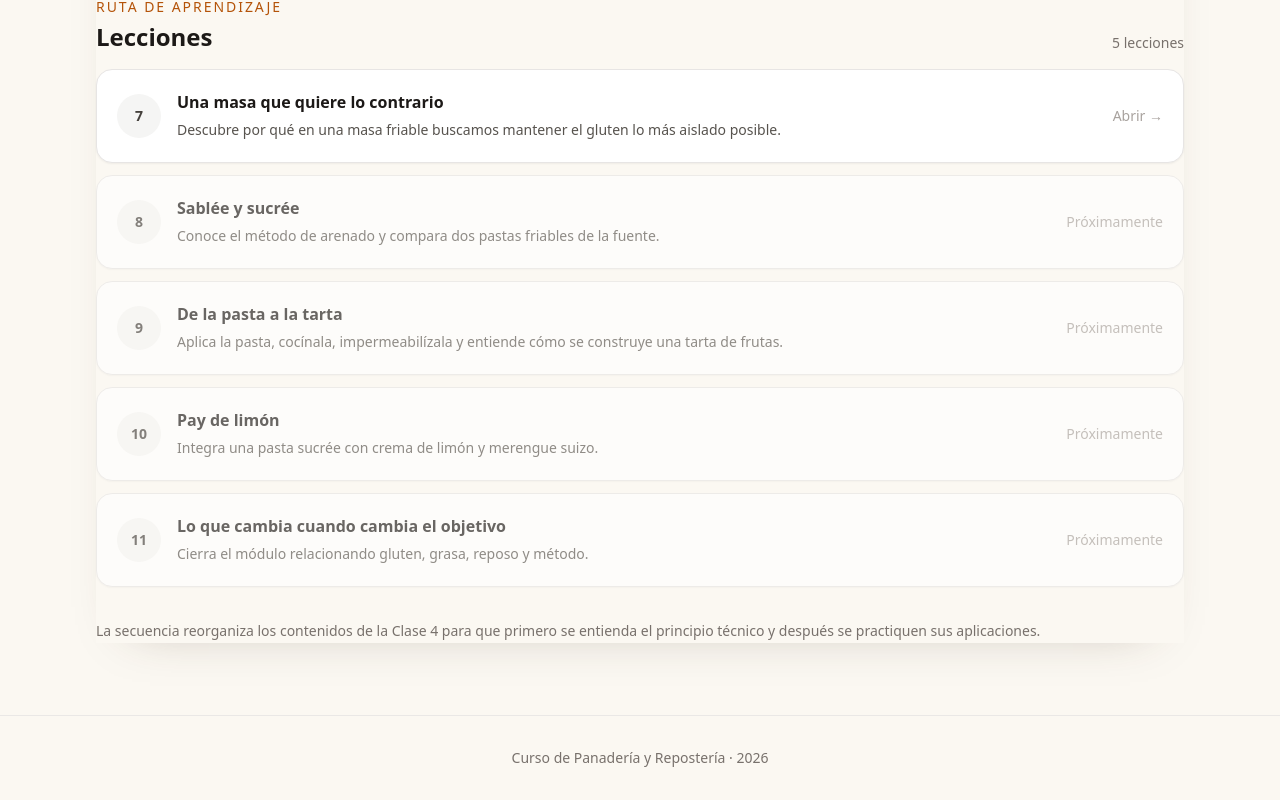
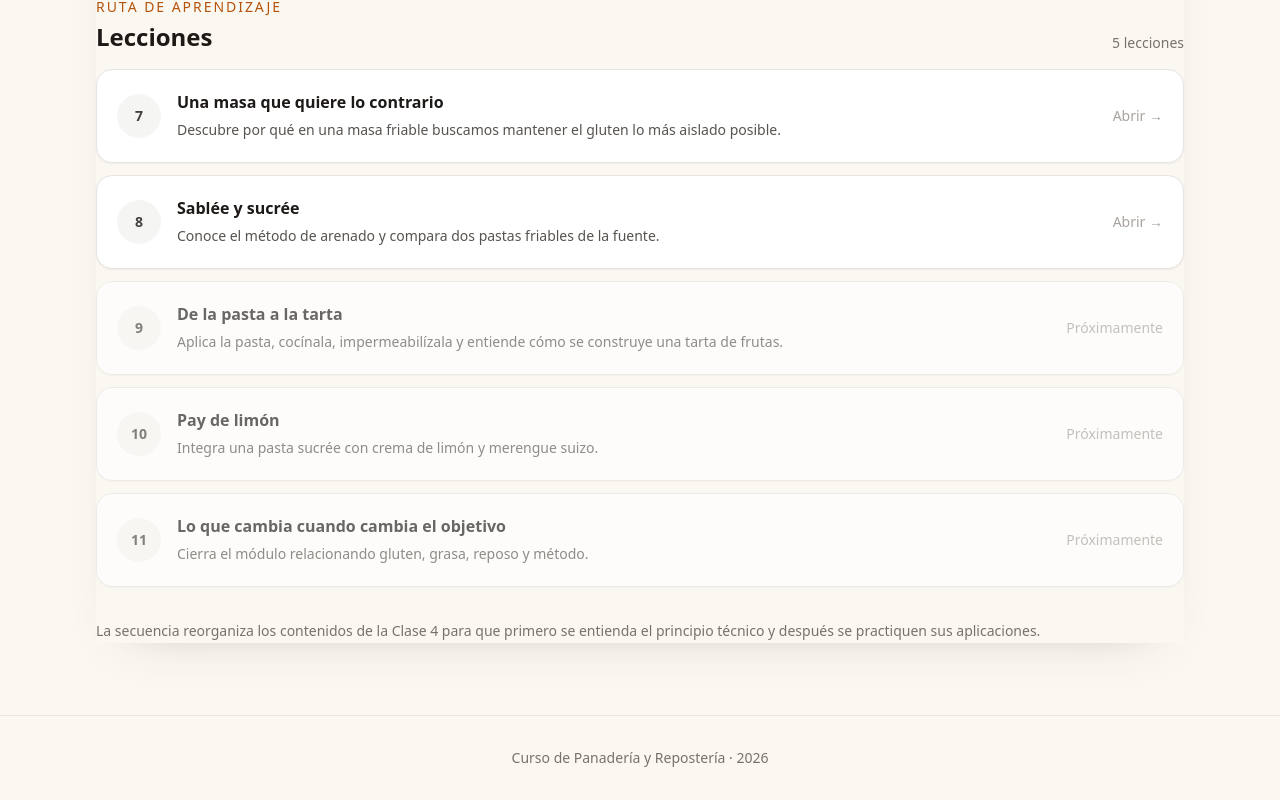
Before and after one commit to Drworm82/CursoPanadero, a Next.js app: page /modulo-2 in a window 1280 px wide. Shown: the part 732-1532 px from the top of the page. Built offline with nearby package versions, Linux system fonts and the light colour scheme; no server answers.

Commit message:
course: connect lesson eight

```diff
--- a/pages/modulo-2.js
+++ b/pages/modulo-2.js
@@ -9,7 +9,7 @@ const module = {
 
 const lessons = [
   ['7', 'Una masa que quiere lo contrario', 'Descubre por qué en una masa friable buscamos mantener el gluten lo más aislado posible.', '/leccion-masa-friable'],
-  ['8', 'Sablée y sucrée', 'Conoce el método de arenado y compara dos pastas friables de la fuente.', '#'],
+  ['8', 'Sablée y sucrée', 'Conoce el método de arenado y compara dos pastas friables de la fuente.', '/leccion-sablee-y-sucree'],
   ['9', 'De la pasta a la tarta', 'Aplica la pasta, cocínala, impermeabilízala y entiende cómo se construye una tarta de frutas.', '#'],
   ['10', 'Pay de limón', 'Integra una pasta sucrée con crema de limón y merengue suizo.', '#'],
   ['11', 'Lo que cambia cuando cambia el objetivo', 'Cierra el módulo relacionando gluten, grasa, reposo y método.', '#'],
```
